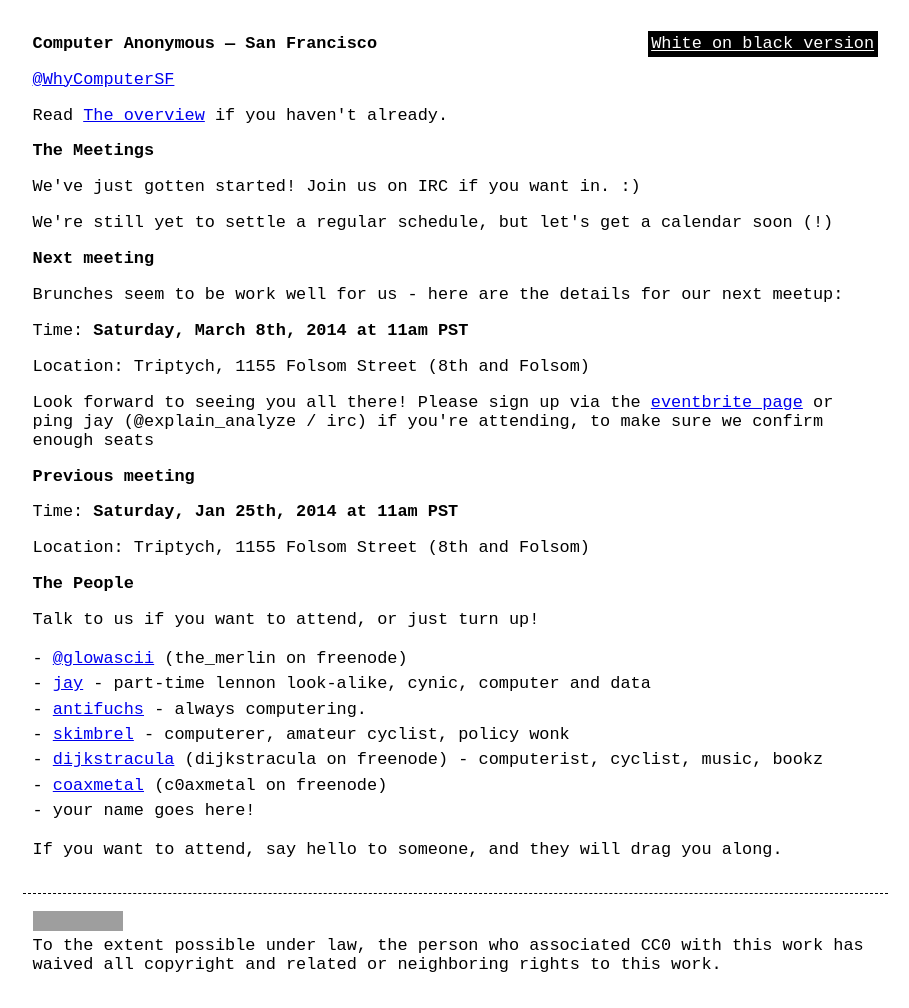
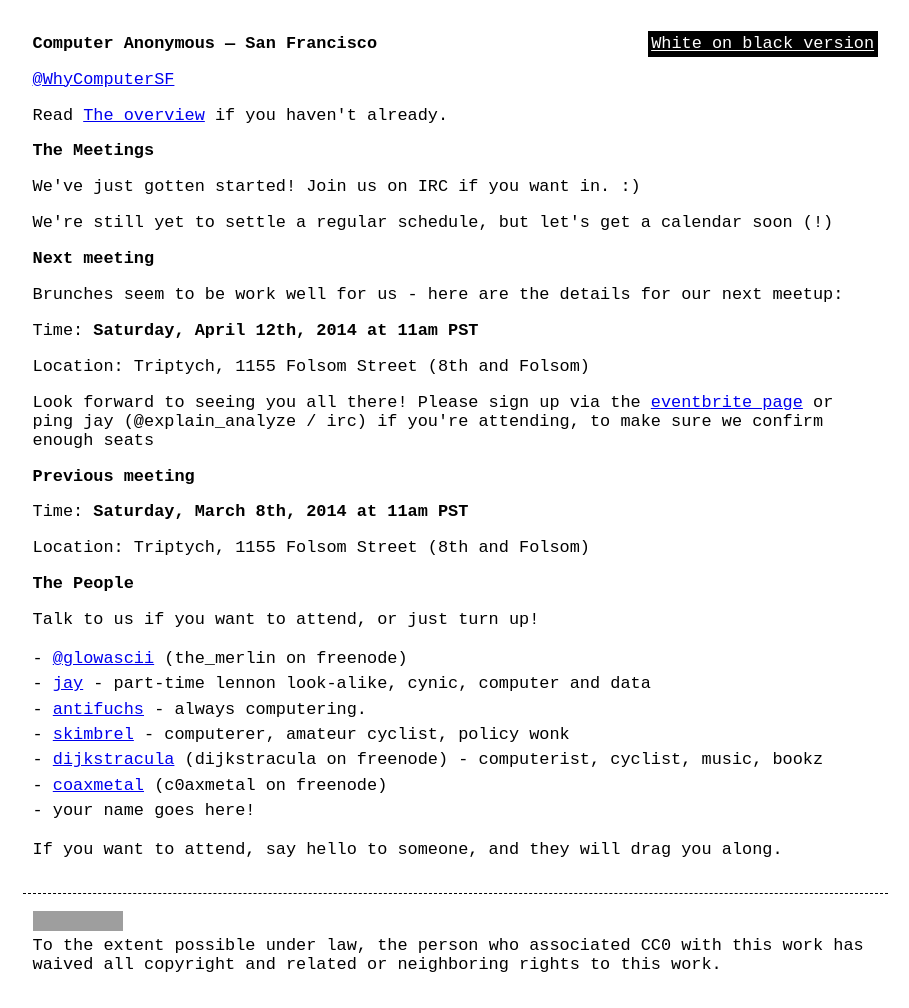
Before and after one commit to computeranonymous/computer, a Jekyll site: the page built from us_sanfrancisco.html, in a window 1280 px wide. Shown: the whole page, without its empty margins (185-1094 px from the left). Built offline with Jekyll 4.4.1, drawn with Linux system fonts in a browser that asks for light colours; grey boxes are pictures that could not be loaded.

Commit message:
Update us_sanfrancisco.html

```diff
--- a/us_sanfrancisco.html
+++ b/us_sanfrancisco.html
@@ -19,14 +19,14 @@
 
       <p>Brunches seem to be work well for us - here are the details for our next meetup:</p>
 
-      <p>Time: <strong>Saturday, March 8th, 2014 at 11am PST</strong></p>
+      <p>Time: <strong>Saturday, April 12th, 2014 at 11am PST</strong></p>
       <p>Location: Triptych, 1155 Folsom Street (8th and Folsom)</p>
 
       <p>Look forward to seeing you all there!  Please sign up via the <a href="http://computeranonymoussf.eventbrite.com/">eventbrite page</a> or ping jay (@explain_analyze / irc) if you're attending, to make sure we confirm enough seats</p>
 
       <h3>Previous meeting</h3>
 
-      <p>Time: <strong>Saturday, Jan 25th, 2014 at 11am PST</strong></p>
+      <p>Time: <strong>Saturday, March 8th, 2014 at 11am PST</strong></p>
       <p>Location: Triptych, 1155 Folsom Street (8th and Folsom)</p>
 
       <h3>The People</h3>
```
